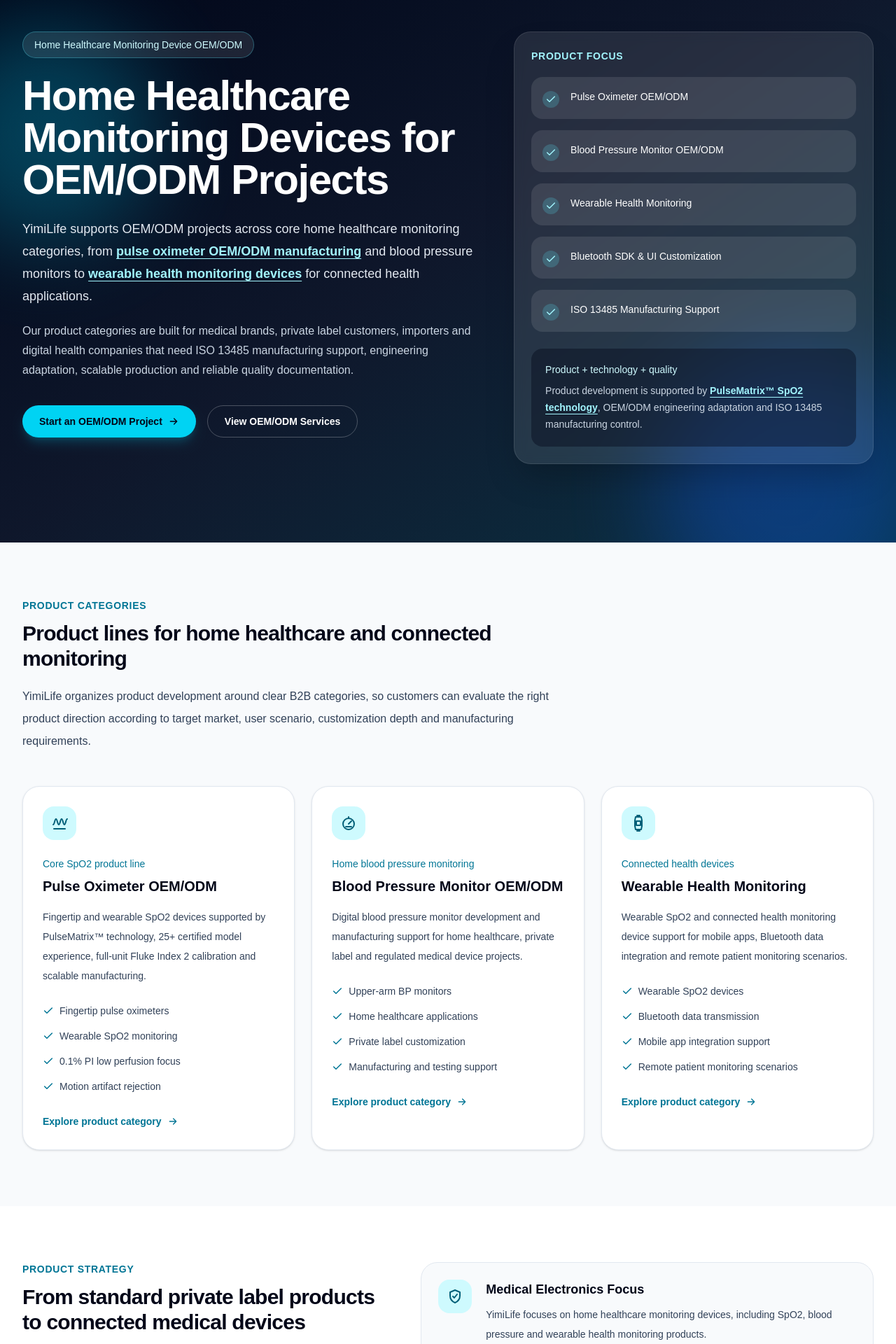
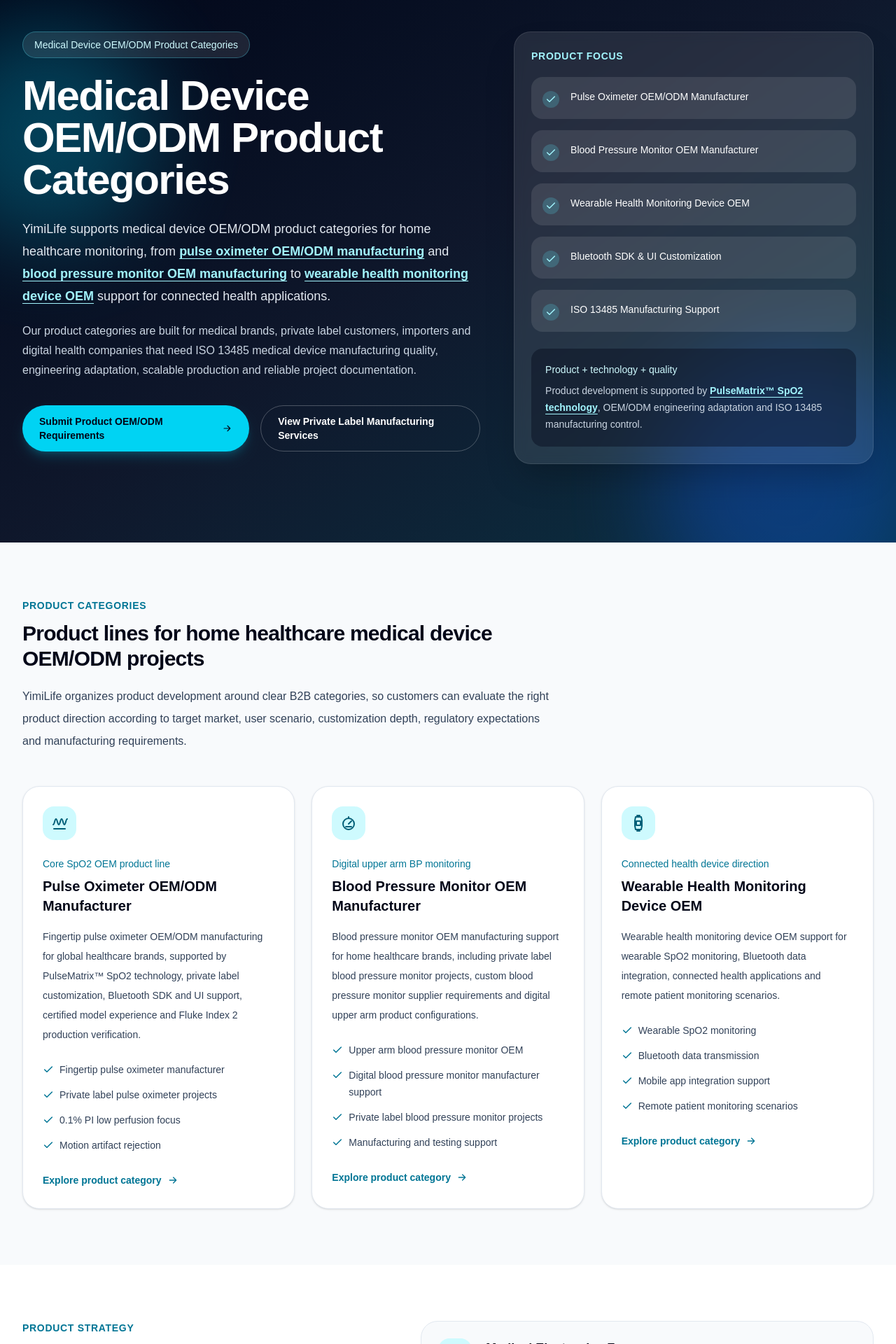
Before and after one commit to hnpsd0755-source/yimi-life-geo, a Next.js app: page /products in a window 1280 px wide. Shown: the part 140-2060 px from the top of the page at 70% size. Built offline with nearby package versions, Linux system fonts and the light colour scheme.

Commit message:
Optimize products overview SEO content

```diff
--- a/app/products/page.tsx
+++ b/app/products/page.tsx
@@ -2,16 +2,16 @@
 import Link from "next/link";
 
 export const metadata: Metadata = {
-  title: "Home Healthcare Monitoring Devices for OEM/ODM Projects | YimiLife",
+  title: "Medical Device OEM/ODM Product Categories | YimiLife",
   description:
-    "Explore YimiLife’s home healthcare monitoring device OEM/ODM product categories, including pulse oximeters, blood pressure monitors and wearable health monitoring devices with ISO 13485 quality control.",
+    "Explore YimiLife’s medical device OEM/ODM product categories, including pulse oximeter OEM/ODM manufacturing, blood pressure monitor OEM manufacturing and wearable health monitoring device OEM support.",
   alternates: {
     canonical: "https://www.yimilife.com/products",
   },
   openGraph: {
-    title: "Home Healthcare Monitoring Devices for OEM/ODM Projects | YimiLife",
+    title: "Medical Device OEM/ODM Product Categories | YimiLife",
     description:
-      "OEM/ODM product categories for pulse oximeters, blood pressure monitors and wearable health monitoring devices, supported by ISO 13485 manufacturing and PulseMatrix™ SpO2 technology.",
+      "Medical device OEM/ODM product categories for pulse oximeters, blood pressure monitors and wearable health monitoring devices, supported by ISO 13485 manufacturing and PulseMatrix™ SpO2 technology.",
     url: "https://www.yimilife.com/products",
     siteName: "YimiLife",
     type: "website",
@@ -143,14 +143,14 @@
 
 const productCategories = [
   {
-    title: "Pulse Oximeter OEM/ODM",
+    title: "Pulse Oximeter OEM/ODM Manufacturer",
     href: "/products/pulse-oximeter",
     icon: WaveIcon,
-    label: "Core SpO2 product line",
-    text: "Fingertip and wearable SpO2 devices supported by PulseMatrix™ technology, 25+ certified model experience, full-unit Fluke Index 2 calibration and scalable manufacturing.",
+    label: "Core SpO2 OEM product line",
+    text: "Fingertip pulse oximeter OEM/ODM manufacturing for global healthcare brands, supported by PulseMatrix™ SpO2 technology, private label customization, Bluetooth SDK and UI support, certified model experience and Fluke Index 2 production verification.",
     highlights: [
-      "Fingertip pulse oximeters",
-      "Wearable SpO2 monitoring",
+      "Fingertip pulse oximeter manufacturer",
+      "Private label pulse oximeter projects",
       "0.1% PI low perfusion focus",
       "Motion artifact rejection",
       "Skin tone fairness strategy",
@@ -158,33 +158,33 @@
     ],
   },
   {
-    title: "Blood Pressure Monitor OEM/ODM",
+    title: "Blood Pressure Monitor OEM Manufacturer",
     href: "/products/blood-pressure-monitor",
     icon: PressureIcon,
-    label: "Home blood pressure monitoring",
-    text: "Digital blood pressure monitor development and manufacturing support for home healthcare, private label and regulated medical device projects.",
+    label: "Digital upper arm BP monitoring",
+    text: "Blood pressure monitor OEM manufacturing support for home healthcare brands, including private label blood pressure monitor projects, custom blood pressure monitor supplier requirements and digital upper arm product configurations.",
     highlights: [
-      "Upper-arm BP monitors",
-      "Home healthcare applications",
-      "Private label customization",
+      "Upper arm blood pressure monitor OEM",
+      "Digital blood pressure monitor manufacturer support",
+      "Private label blood pressure monitor projects",
       "Manufacturing and testing support",
       "Packaging and labeling control",
       "Quality documentation support",
     ],
   },
   {
-    title: "Wearable Health Monitoring",
+    title: "Wearable Health Monitoring Device OEM",
     href: "/products/wearable-monitoring",
     icon: WearableIcon,
-    label: "Connected health devices",
-    text: "Wearable SpO2 and connected health monitoring device support for mobile apps, Bluetooth data integration and remote patient monitoring scenarios.",
+    label: "Connected health device direction",
+    text: "Wearable health monitoring device OEM support for wearable SpO2 monitoring, Bluetooth data integration, connected health applications and remote patient monitoring scenarios.",
     highlights: [
-      "Wearable SpO2 devices",
+      "Wearable SpO2 monitoring",
       "Bluetooth data transmission",
       "Mobile app integration support",
       "Remote patient monitoring scenarios",
       "Customized UI requirements",
-      "Digital health platform connection",
+      "Future wearable monitoring roadmap",
     ],
   },
 ];
@@ -192,17 +192,17 @@
 const productValues = [
   {
     title: "Medical Electronics Focus",
-    text: "YimiLife focuses on home healthcare monitoring devices, including SpO2, blood pressure and wearable health monitoring products.",
+    text: "YimiLife focuses on medical device OEM/ODM product categories for home healthcare monitoring, including SpO2, blood pressure and wearable health monitoring products.",
     icon: ShieldIcon,
   },
   {
     title: "OEM/ODM Customization",
-    text: "Support ranges from private label customization to deeper engineering adaptation, UI configuration and connected-device data integration.",
+    text: "Support ranges from private label medical device customization to deeper engineering adaptation, UI configuration, Bluetooth SDK discussion and connected-device data integration.",
     icon: BluetoothIcon,
   },
   {
     title: "ISO 13485 Manufacturing",
-    text: "Manufacturing is supported by ISO 13485 quality control, process inspection, calibration, packaging control and batch traceability.",
+    text: "Manufacturing is supported by ISO 13485 medical device manufacturing quality controls, process inspection, calibration, packaging control and batch traceability.",
     icon: ShieldIcon,
   },
 ];
@@ -220,29 +220,34 @@
 
 const faqs = [
   {
-    question: "What product categories does YimiLife support?",
+    question: "Which medical device OEM/ODM product categories does YimiLife support?",
     answer:
       "YimiLife supports OEM/ODM projects for pulse oximeters, blood pressure monitors and wearable health monitoring devices for home healthcare, private label and connected monitoring applications.",
   },
   {
-    question: "Can YimiLife support both OEM and ODM projects?",
+    question: "Is YimiLife a pulse oximeter OEM/ODM manufacturer?",
     answer:
-      "Yes. YimiLife supports both OEM and ODM projects, including product configuration, private label customization, engineering adaptation, manufacturing, testing and quality documentation.",
+      "Yes. YimiLife supports pulse oximeter OEM/ODM manufacturing for global healthcare brands, including fingertip pulse oximeter model selection, private label customization, Bluetooth SDK support, UI adaptation and production verification.",
+  },
+  {
+    question: "Can YimiLife support blood pressure monitor OEM manufacturing?",
+    answer:
+      "Yes. YimiLife supports blood pressure monitor OEM manufacturing, including digital upper arm blood pressure monitor configurations, private label customization, packaging, labeling and quality documentation support.",
+  },
+  {
+    question: "Does YimiLife support private label medical device products?",
+    answer:
+      "Yes. YimiLife can support private label medical device customization such as logo, color, packaging, labeling, selected functional configuration and UI interface adaptation based on project requirements.",
   },
   {
     question: "Which product line is most strongly supported by PulseMatrix™?",
     answer:
-      "PulseMatrix™ is YimiLife’s SpO2 technology platform and is most directly connected with pulse oximeter and wearable SpO2 monitoring products, focusing on low perfusion, motion artifact rejection and skin tone fairness.",
+      "PulseMatrix™ is YimiLife’s SpO2 technology platform and is most directly connected with pulse oximeter and wearable SpO2 monitoring products, focusing on low perfusion, motion artifact rejection pulse oximeter technology and skin tone accuracy considerations.",
   },
   {
     question: "Can product categories support connected health applications?",
     answer:
       "Yes. For selected OEM/ODM projects, YimiLife can support Bluetooth data transmission, SDK-level discussion and UI customization for mobile apps, remote patient monitoring platforms and digital health systems.",
-  },
-  {
-    question: "Does YimiLife support private label medical device products?",
-    answer:
-      "Yes. YimiLife can support private label customization such as logo, color, packaging, labeling, selected functional configuration and UI interface adaptation based on project requirements.",
   },
   {
     question: "How should customers choose the right product category?",
@@ -271,9 +276,9 @@
       "@type": "CollectionPage",
       "@id": "https://www.yimilife.com/products#webpage",
       url: "https://www.yimilife.com/products",
-      name: "Home Healthcare Monitoring Devices for OEM/ODM Projects",
+      name: "Medical Device OEM/ODM Product Categories",
       description:
-        "Product category page for YimiLife medical device OEM/ODM manufacturing, including pulse oximeters, blood pressure monitors and wearable health monitoring devices.",
+        "Product category page for YimiLife medical device OEM/ODM manufacturing, including pulse oximeter OEM/ODM manufacturing, blood pressure monitor OEM manufacturing and wearable health monitoring device OEM support.",
       isPartOf: {
         "@id": "https://www.yimilife.com/#website",
       },
@@ -284,7 +289,7 @@
     {
       "@type": "ItemList",
       "@id": "https://www.yimilife.com/products#product-categories",
-      name: "YimiLife OEM/ODM Product Categories",
+      name: "YimiLife Medical Device OEM/ODM Product Categories",
       itemListElement: productCategories.map((item, index) => ({
         "@type": "ListItem",
         position: index + 1,
@@ -344,37 +349,45 @@
         <div className="relative mx-auto grid max-w-7xl gap-12 px-6 py-24 lg:grid-cols-[1.12fr_0.88fr] lg:px-8 lg:py-28">
           <div>
             <div className="mb-6 inline-flex rounded-full border border-cyan-300/30 bg-white/10 px-4 py-2 text-sm font-medium text-cyan-100 backdrop-blur">
-              Home Healthcare Monitoring Device OEM/ODM
+              Medical Device OEM/ODM Product Categories
             </div>
 
             <h1 className="max-w-4xl text-4xl font-semibold tracking-tight text-white sm:text-5xl lg:text-6xl">
-              Home Healthcare Monitoring Devices for OEM/ODM Projects
+              Medical Device OEM/ODM Product Categories
             </h1>
 
             <p className="mt-6 max-w-3xl text-lg leading-8 text-slate-200">
-              YimiLife supports OEM/ODM projects across core home healthcare
-              monitoring categories, from{" "}
+              YimiLife supports medical device OEM/ODM product categories for
+              home healthcare monitoring, from{" "}
               <Link
                 href="/products/pulse-oximeter"
                 className="font-semibold text-cyan-200 underline underline-offset-4"
               >
                 pulse oximeter OEM/ODM manufacturing
               </Link>{" "}
-              and blood pressure monitors to{" "}
+              and{" "}
+              <Link
+                href="/products/blood-pressure-monitor"
+                className="font-semibold text-cyan-200 underline underline-offset-4"
+              >
+                blood pressure monitor OEM manufacturing
+              </Link>{" "}
+              to{" "}
               <Link
                 href="/products/wearable-monitoring"
                 className="font-semibold text-cyan-200 underline underline-offset-4"
               >
-                wearable health monitoring devices
+                wearable health monitoring device OEM
               </Link>{" "}
-              for connected health applications.
+              support for connected health applications.
             </p>
 
             <p className="mt-5 max-w-3xl text-base leading-7 text-slate-300">
               Our product categories are built for medical brands, private label
               customers, importers and digital health companies that need ISO
-              13485 manufacturing support, engineering adaptation, scalable
-              production and reliable quality documentation.
+              13485 medical device manufacturing quality, engineering
+              adaptation, scalable production and reliable project
+              documentation.
             </p>
 
             <div className="mt-9 flex flex-col gap-4 sm:flex-row">
@@ -382,7 +395,7 @@
                 href="/contact"
                 className="inline-flex items-center justify-center rounded-full bg-cyan-400 px-6 py-3 text-sm font-semibold text-slate-950 shadow-lg shadow-cyan-400/20 transition hover:bg-cyan-300"
               >
-                Start an OEM/ODM Project
+                Submit Product OEM/ODM Requirements
                 <ArrowIcon className="ml-2 h-4 w-4" />
               </Link>
 
@@ -390,7 +403,7 @@
                 href="/oem-odm"
                 className="inline-flex items-center justify-center rounded-full border border-white/25 px-6 py-3 text-sm font-semibold text-white transition hover:bg-white/10"
               >
-                View OEM/ODM Services
+                View Private Label Manufacturing Services
               </Link>
             </div>
           </div>
@@ -402,9 +415,9 @@
 
             <div className="mt-5 grid gap-4">
               {[
-                "Pulse Oximeter OEM/ODM",
-                "Blood Pressure Monitor OEM/ODM",
-                "Wearable Health Monitoring",
+                "Pulse Oximeter OEM/ODM Manufacturer",
+                "Blood Pressure Monitor OEM Manufacturer",
+                "Wearable Health Monitoring Device OEM",
                 "Bluetooth SDK & UI Customization",
                 "ISO 13485 Manufacturing Support",
               ].map((item) => (
@@ -446,13 +459,13 @@
             Product categories
           </p>
           <h2 className="mt-3 text-3xl font-semibold tracking-tight text-slate-950">
-            Product lines for home healthcare and connected monitoring
+            Product lines for home healthcare medical device OEM/ODM projects
           </h2>
           <p className="mt-5 text-base leading-8 text-slate-700">
             YimiLife organizes product development around clear B2B categories,
             so customers can evaluate the right product direction according to
-            target market, user scenario, customization depth and manufacturing
-            requirements.
+            target market, user scenario, customization depth, regulatory
+            expectations and manufacturing requirements.
           </p>
         </div>
 
@@ -507,13 +520,13 @@
               Product strategy
             </p>
             <h2 className="mt-3 text-3xl font-semibold tracking-tight text-slate-950">
-              From standard private label products to connected medical devices
+              From private label medical device products to connected health solutions
             </h2>
             <p className="mt-5 text-base leading-8 text-slate-700">
               YimiLife supports customers at different project depths, from
-              standard private label customization to engineering adaptation,
-              Bluetooth data integration, UI customization and manufacturing
-              documentation.
+              standard private label medical device customization to engineering
+              adaptation, Bluetooth data integration, UI customization and
+              manufacturing documentation.
             </p>
           </div>
 
@@ -564,7 +577,7 @@
                 href="/technology"
                 className="font-semibold text-cyan-700 underline underline-offset-4"
               >
-                PulseMatrix™ SpO2 Technology Platform
+                PulseMatrix™ vascular hemodynamic intelligence platform
               </Link>
               , a vascular hemodynamic intelligence platform for medical-grade
               pulse oximetry.
@@ -576,21 +589,21 @@
                 href="/technology/low-perfusion-spo2"
                 className="font-semibold text-cyan-700 underline underline-offset-4"
               >
-                low perfusion SpO2 monitoring
+                low perfusion SpO2 technology
               </Link>
               ,{" "}
               <Link
                 href="/technology/motion-artifact-rejection"
                 className="font-semibold text-cyan-700 underline underline-offset-4"
               >
-                motion artifact rejection
+                motion artifact rejection pulse oximeter technology
               </Link>{" "}
               and{" "}
               <Link
                 href="/technology/skin-tone-fairness"
                 className="font-semibold text-cyan-700 underline underline-offset-4"
               >
-                skin tone fairness
+                skin tone accuracy in pulse oximeter development
               </Link>
               , helping OEM/ODM customers build stronger product differentiation
               beyond basic hardware configuration.
@@ -660,7 +673,7 @@
                 href="/oem-odm"
                 className="font-semibold text-cyan-700 underline underline-offset-4"
               >
-                OEM/ODM service workflow
+                private label medical device manufacturing workflow
               </Link>{" "}
               helps customers move from initial requirements to engineering
               evaluation, sample confirmation, testing, documentation, pilot
@@ -673,7 +686,7 @@
                 href="/quality"
                 className="font-semibold text-cyan-700 underline underline-offset-4"
               >
-                ISO 13485 Quality System
+                ISO 13485 medical device manufacturing quality
               </Link>
               , including incoming inspection, process control, functional
               testing, calibration, packaging, labeling and batch traceability.
@@ -724,8 +737,7 @@
           <p className="mx-auto mt-5 max-w-3xl text-base leading-8 text-slate-300">
             Looking for an OEM/ODM partner for pulse oximeters, blood pressure
             monitors or wearable health monitoring products? Share your product
-            category, target market and customization requirements with Yimi
-            Life.
+            category, target market and customization requirements with YimiLife.
           </p>
 
           <div className="mt-9 flex flex-col justify-center gap-4 sm:flex-row">
@@ -733,7 +745,7 @@
               href="/contact"
               className="inline-flex items-center justify-center rounded-full bg-cyan-400 px-6 py-3 text-sm font-semibold text-slate-950 shadow-lg shadow-cyan-400/20 transition hover:bg-cyan-300"
             >
-              Submit Product Requirements
+              Submit Product OEM/ODM Requirements
               <ArrowIcon className="ml-2 h-4 w-4" />
             </Link>
 
@@ -741,7 +753,7 @@
               href="/oem-odm"
               className="inline-flex items-center justify-center rounded-full border border-white/25 px-6 py-3 text-sm font-semibold text-white transition hover:bg-white/10"
             >
-              View OEM/ODM Services
+              View Private Label Manufacturing Services
             </Link>
           </div>
         </div>
```
